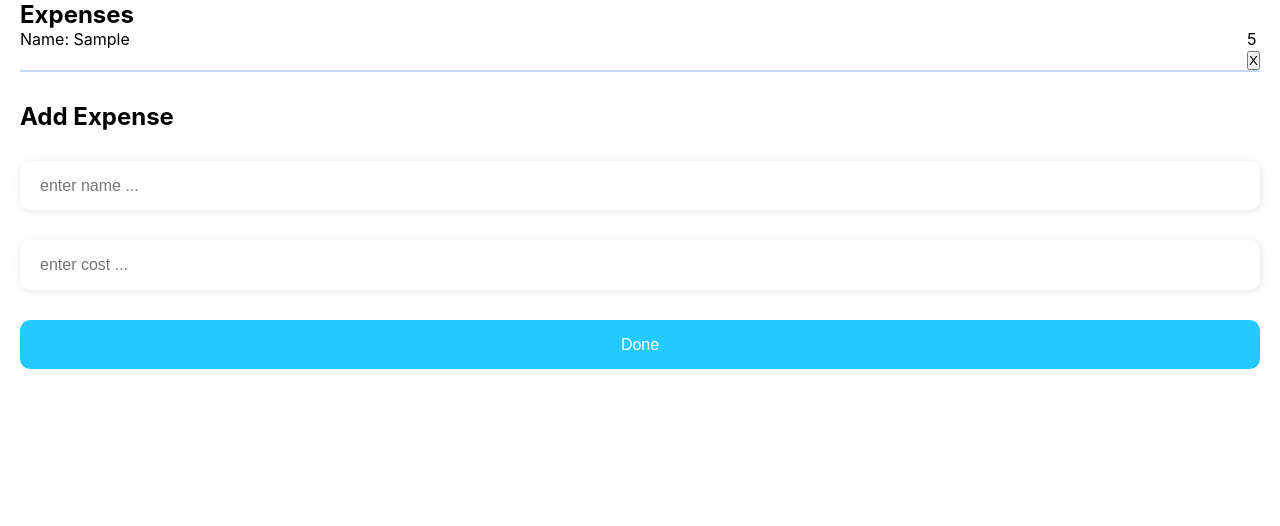
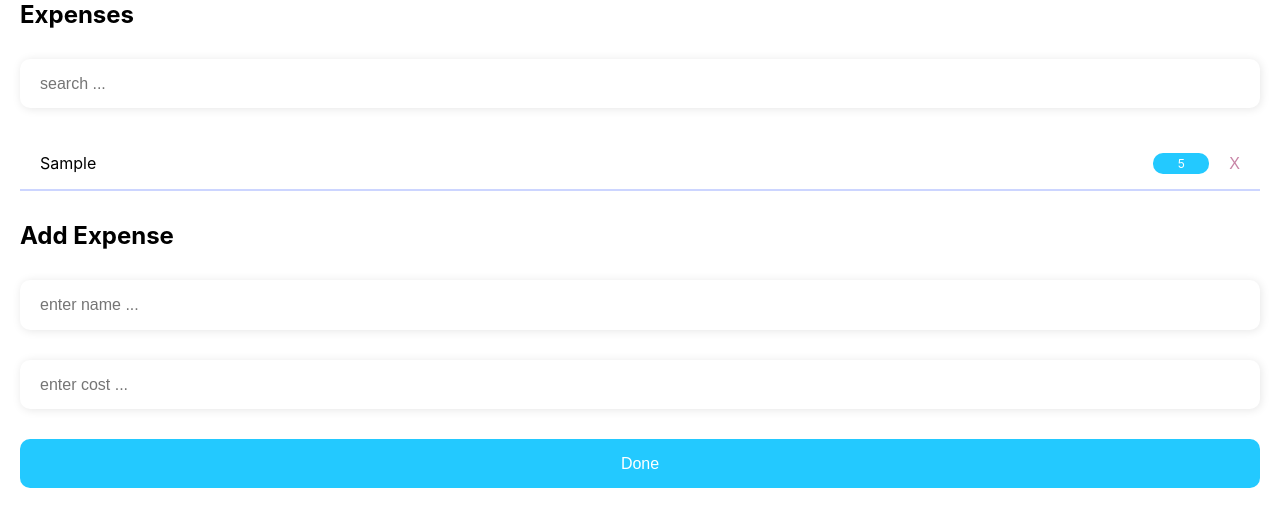
Before and after one commit to Andruha99/react-budget-app, a React (Create React App) app: page / in a window 1280 px wide. Both pictures are taken after typing "Sample", "5" into the empty fields and a click on the button "Done". Shown: the top 526 px of the page. Built offline with nearby package versions, Linux system fonts and the light colour scheme.

Commit message:
feat (p-4): add expenses search bar

```diff
--- a/src/components/Badge/Badge.tsx
+++ b/src/components/Badge/Badge.tsx
@@ -1,5 +1,5 @@
 import React from "react"
-import { useExpensesContext } from "../../context/ExensesContext/ExpensesContext"
+import { StyledBadge } from "./styles";
 
 interface BadgeProps {
     cost: string;
@@ -7,6 +7,6 @@ interface BadgeProps {
 
 export const Badge = ({cost}: BadgeProps) => {
     return (
-        <div>{cost}</div>
+        <StyledBadge>{cost}</StyledBadge>
     )
 }
--- /dev/null
+++ b/src/components/Badge/styles.ts
@@ -0,0 +1,13 @@
+import styled from "styled-components";
+
+const StyledBadge = styled.div`
+    width: 56px;
+    padding: 3px 0px;
+    font-size: 12px;
+    text-align: center;
+    background-color: #23C9FF;
+    color: #ffffff;
+    border-radius: 10px;
+`;
+
+export {StyledBadge} ;
--- a/src/components/Expenses/Expenses.tsx
+++ b/src/components/Expenses/Expenses.tsx
@@ -1,11 +1,24 @@
-import React from "react"
+import React, { ChangeEvent, useState } from "react"
 import { ExpensesList } from "../ExpensesList/ExpensesList"
+import { Input } from "../Input/Input"
+import { ExpensesContainer } from "./styles";
+import { useDebounce } from "../../hooks/useDebounce";
+import { useExpensesContext } from "../../context/ExensesContext/ExpensesContext";
 
 export const Expenses = () => {
+  const { expenses } = useExpensesContext();
+  const [searchExpenses, setExpensesSearch] = useState("");
+  const debounceSearch = useDebounce(searchExpenses);
+
+  const handleSearch = (event: ChangeEvent<HTMLInputElement>) => {
+    setExpensesSearch(event.target.value.toLowerCase());
+  }
+
   return (
-    <div>
+    <ExpensesContainer>
       <h2>Expenses</h2>
-      <ExpensesList />
-    </div>
+      <Input value={searchExpenses} onChange={handleSearch} type="search"/>
+      <ExpensesList filterExpences={debounceSearch}/>
+    </ExpensesContainer>
   )
 }
--- /dev/null
+++ b/src/components/Expenses/styles.ts
@@ -0,0 +1,8 @@
+import styled from "styled-components";
+
+const ExpensesContainer = styled.div`
+    display: grid;
+    grid-gap: 30px;
+`;
+
+export { ExpensesContainer } ;
--- a/src/components/ExpensesItem/ExpensesItem.tsx
+++ b/src/components/ExpensesItem/ExpensesItem.tsx
@@ -2,7 +2,7 @@ import React from "react";
 import { useExpensesContext } from "../../context/ExensesContext/ExpensesContext";
 import { Expense } from "../../types";
 import { Badge } from "../Badge/Badge";
-import { ExpensesItemWrapper } from "./styles";
+import { DeleteButton, ExpenseName, ExpensesItemWrapper, ItemRightSide } from "./styles";
 
 interface ExpenseItemProps {
     expense: Expense;
@@ -12,11 +12,11 @@ export const ExpensesItem = ({ expense }: ExpenseItemProps) => {
     const { deleteExpense } = useExpensesContext();
     return (
         <ExpensesItemWrapper>
-            <p>Name: {expense.name}</p>
-            <div>
+            <ExpenseName>{expense.name}</ExpenseName>
+            <ItemRightSide>
                 <Badge cost={expense.cost} />
-                <button onClick={() => deleteExpense(expense.id)}>X</button>
-            </div>
+                <DeleteButton onClick={() => deleteExpense(expense.id)}>X</DeleteButton>
+            </ItemRightSide>
 
         </ExpensesItemWrapper>
     )
--- a/src/components/ExpensesItem/styles.ts
+++ b/src/components/ExpensesItem/styles.ts
@@ -3,7 +3,25 @@ import styled from "styled-components";
 const ExpensesItemWrapper = styled.div`
   display: flex;
   justify-content: space-between;
+  padding: 15px 20px;
   border-bottom: 2px solid #CCD5FF;
 `;
 
-export { ExpensesItemWrapper } ;
+const ItemRightSide = styled.div`
+    display: flex;
+    justify-content: space-between;
+`
+
+const ExpenseName = styled.p`
+    font-size: 16px;
+`
+
+const DeleteButton = styled.button`
+    margin-left: 20px;
+    font-size: 16px;
+    background-color: #ffffff;
+    border: 0px;
+    color: #C884A6;
+`
+
+export { ExpensesItemWrapper, ItemRightSide, ExpenseName, DeleteButton } ;
--- a/src/components/ExpensesList/ExpensesList.tsx
+++ b/src/components/ExpensesList/ExpensesList.tsx
@@ -1,12 +1,21 @@
 import { useExpensesContext } from "../../context/ExensesContext/ExpensesContext";
+import { Expense } from "../../types";
 import { ExpensesItem } from "../ExpensesItem/ExpensesItem";
 
-export const ExpensesList = () => {
+interface ExpensesListProps {
+    filterExpences: string;
+}
+
+export const ExpensesList = ({ filterExpences }: ExpensesListProps) => {
     const { expenses } = useExpensesContext();
-    console.log(expenses);
+
+    const filterData = expenses.filter((expense) => {
+        return expense.name.toLowerCase().includes(filterExpences)
+    })
+
     return (
         <div>
-            {expenses.map((expense) => {
+            {filterData.map((expense) => {
                 return <ExpensesItem expense={expense} key={expense.id}/>
             })}
         </div>
--- /dev/null
+++ b/src/components/Input/Input.tsx
@@ -0,0 +1,16 @@
+import React, { ChangeEvent } from "react"
+import { StyledSearch } from "./styles"
+
+interface SearchProps {
+    value: string;
+    onChange: (event: ChangeEvent<HTMLInputElement>) => void;
+    type: string;
+}
+
+export const Input = ({value, onChange, type}: SearchProps) => {
+  return (
+    <div>
+        <StyledSearch value={value} onChange={onChange} placeholder="search ..." type={type}/>
+    </div>
+  )
+}
--- /dev/null
+++ b/src/components/Input/styles.ts
@@ -0,0 +1,14 @@
+import styled from "styled-components";
+
+const StyledSearch = styled.input`
+    padding: 15px 0px;
+    padding-left: 20px;
+    width: 100%;
+    font-size: 16px;
+    line-height: 19.36px;
+    border: 0px;
+    border-radius: 10px;
+    box-shadow: 1px 1px 10px rgba(0, 0, 0, 0.1);
+`
+
+export { StyledSearch } ;
--- /dev/null
+++ b/src/hooks/useDebounce.ts
@@ -0,0 +1,14 @@
+import { useEffect, useState } from "react";
+
+export const useDebounce = <T>(value: T, delay: number = 500): T => {
+  const [debounceValue, setDebounseValue] = useState(value);
+
+  useEffect(() => {
+    const timeout = setTimeout(() => {
+      setDebounseValue(value);
+    }, delay);
+    return () => clearTimeout(timeout);
+  }, [delay, value]);
+
+  return debounceValue;
+};
```
